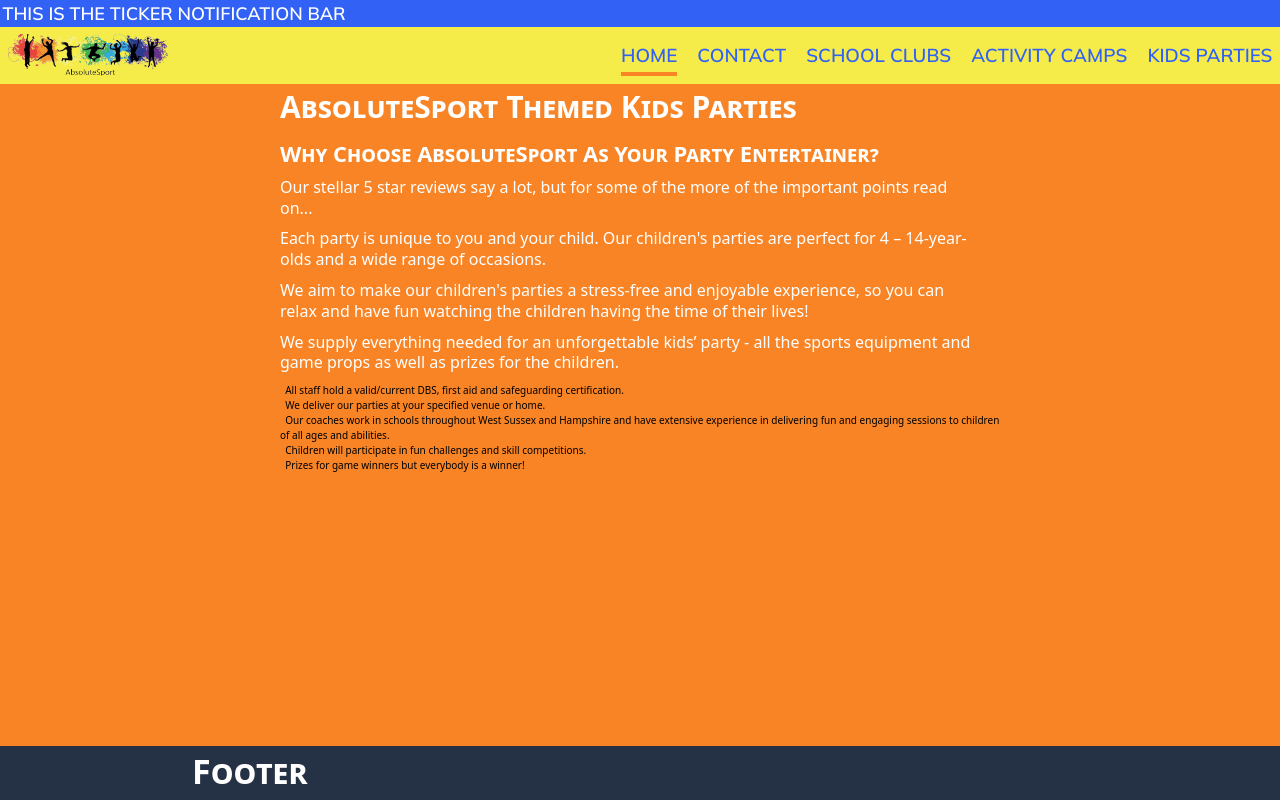
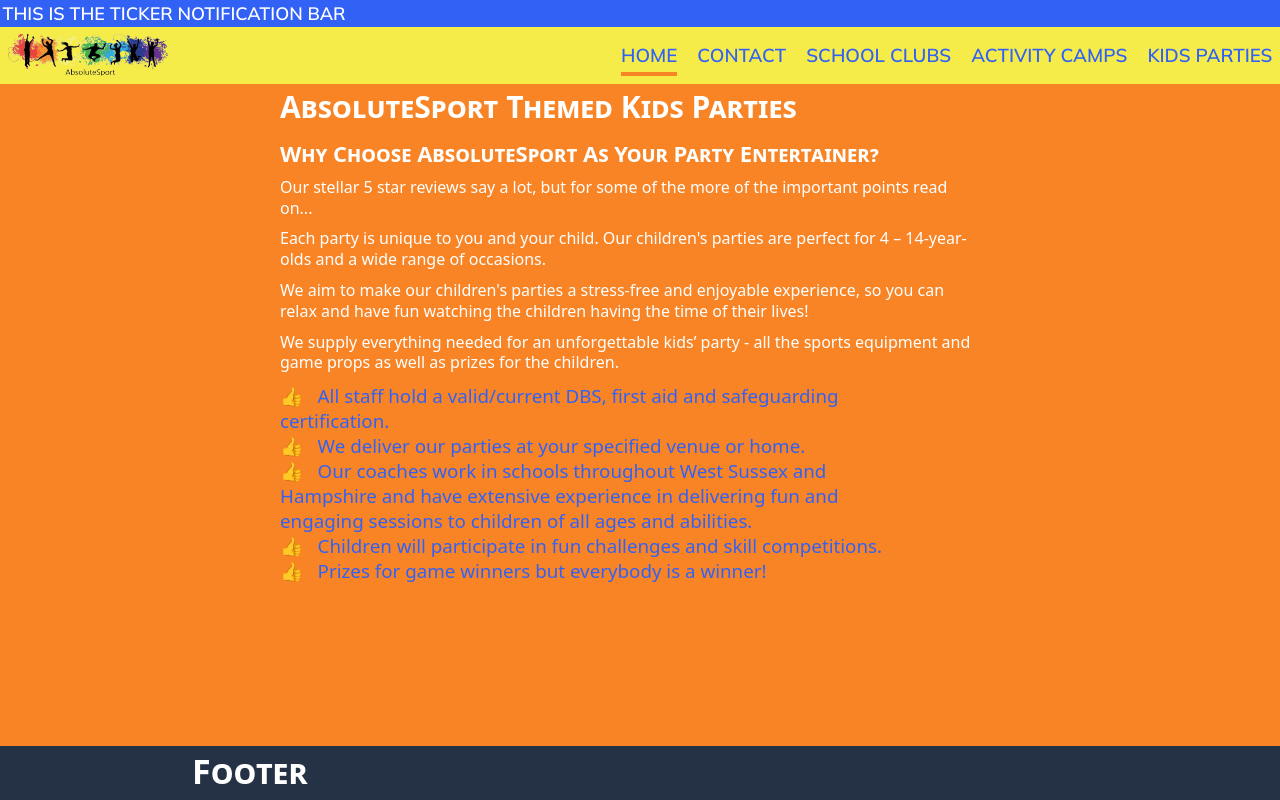
Before and after one commit to SPH73/absoluteSport-ssr-webapp, a Nuxt app: page /parties in a window 1280 px wide. Built offline with nearby package versions, Linux system fonts and the light colour scheme.

Commit message:
updated styling config

```diff
--- a/assets/css/tailwind.css
+++ b/assets/css/tailwind.css
@@ -38,9 +38,31 @@
 
     font-size: 10px;
   }
+}
+
+  @layer components {
+    .btn-accent {
+      @apply bg-accent text-secondary px-3 py-2 rounded-md
+    }
+    .btn-secondary {
+      @apply bg-secondary text-accent px-3 py-2 rounded-md
+    }
+    .btn-primary {
+      @apply bg-primary text-accent px-3 py-2 rounded-md
+    }
+    .bullets {
+      @apply mt-2 text-3xl max-w-5xl leading-10 text-secondary
+    }
+    .thumb {
+      @apply list-["\1F44D"] pr-6
+    }
+
+  body {
+    @apply bg-primary;
+  }
 
 
-  main { flex-grow: 1;}
+  main { flex-grow: 1; }
   header, footer { flex-shrink:0;}
 
   h1, h2, h3, h4, h5, h6, label {
--- a/plugins/font-awesome.ts
+++ b/plugins/font-awesome.ts
@@ -3,6 +3,7 @@
 import { faBars, faXmark } from '@fortawesome/free-solid-svg-icons';
 import { faLinkedin, faFacebook, faInstagram } from '@fortawesome/free-brands-svg-icons'
 
+config.autoAddCss = false
 export default defineNuxtPlugin((nuxtApp) => {
   library.add(faBars, faXmark, faFacebook, faInstagram, faLinkedin)
   nuxtApp.vueApp.component('font-awesome-icon', FontAwesomeIcon)
```
